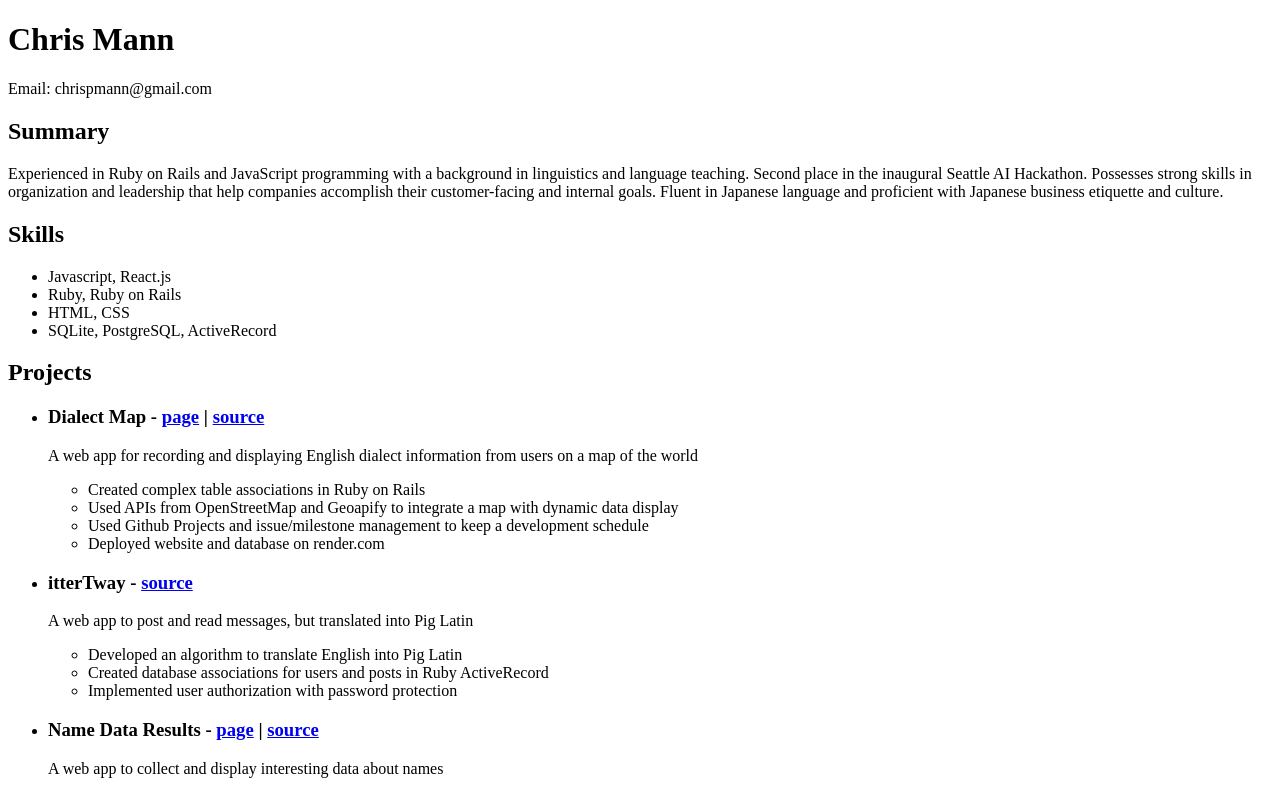
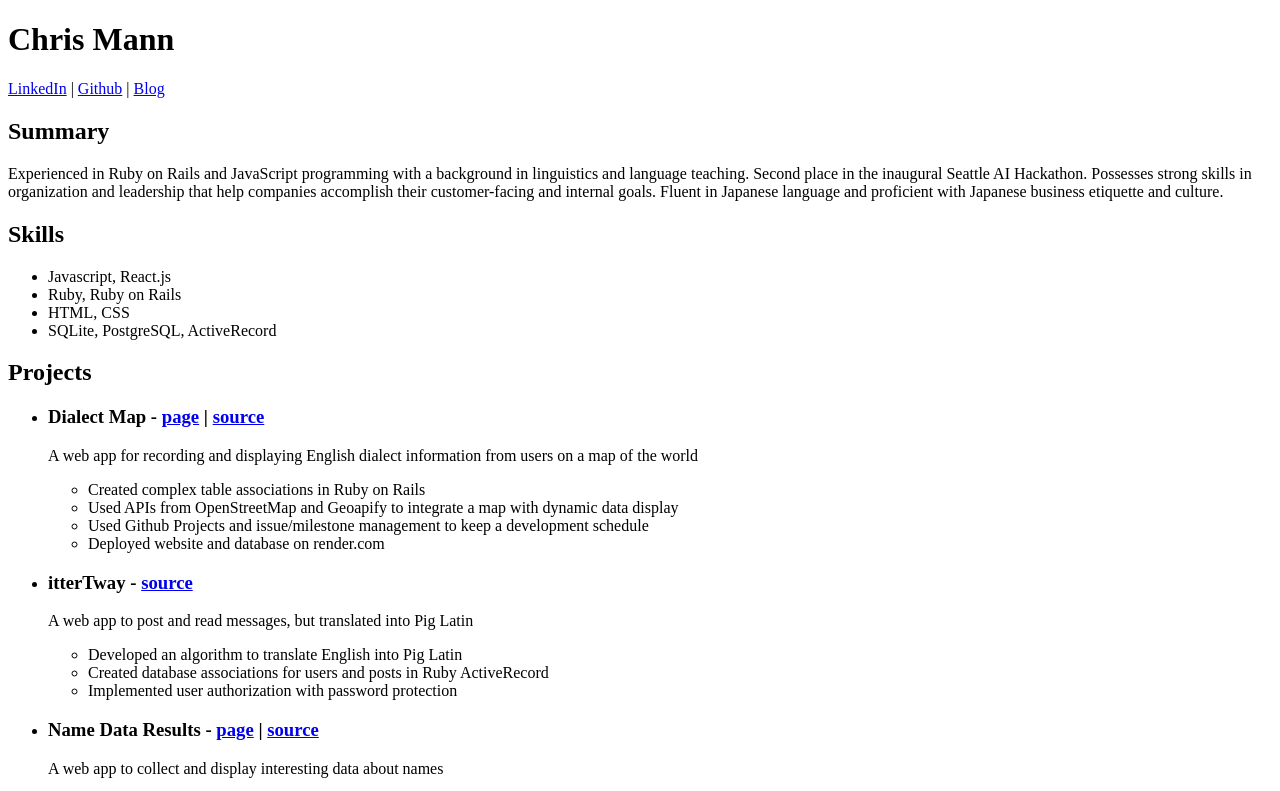
Before and after one commit to cmann80/resume-se, a plain HTML site: page index.html in a window 1280 px wide. Shown: the top 791 px of the page. Drawn offline with Linux system fonts and the light colour scheme.

Commit message:
removed email address

```diff
--- a/index.html
+++ b/index.html
@@ -9,7 +9,7 @@
 <body>
 	<header>
 		<h1>Chris Mann</h1>
-        <p>Email: chrispmann@gmail.com</p>
+        <a href="https://www.linkedin.com/in/chrispmann/">LinkedIn</a> | <a href="https://github.com/cmann80">Github</a> | <a href="http://www.chrispmann.com">Blog</a>
 	</header>
 
 	<main>
```
